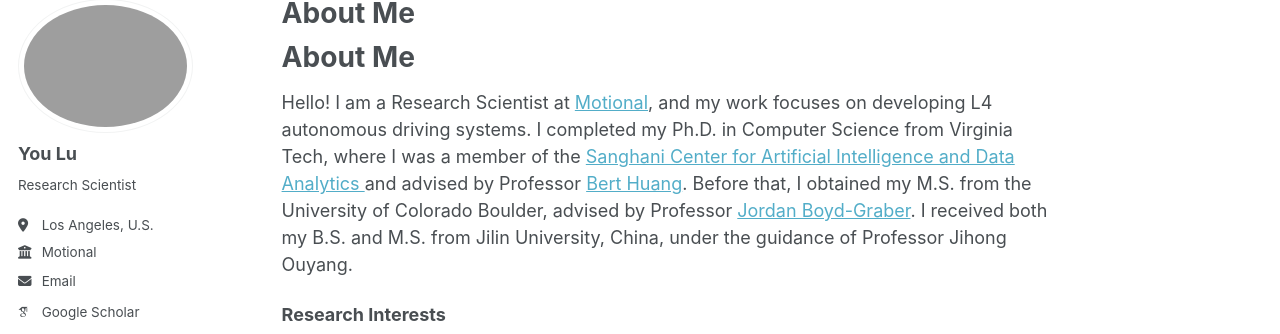
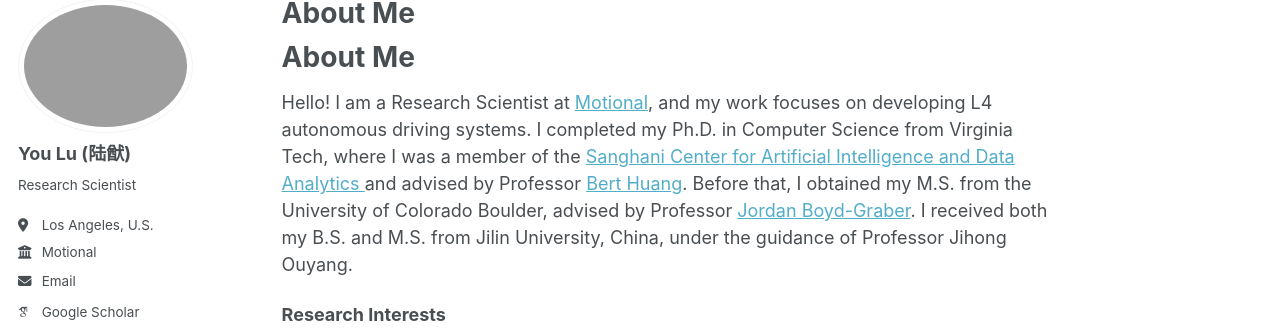
Before and after one commit to yolu1055/yolu1055.github.io, a Jekyll site: the page built from _pages/about.md, in a window 1280 px wide. Shown: the part 100-434 px from the top of the page. Built offline with Jekyll 4.4.1, drawn with Linux system fonts in a browser that asks for light colours; some web fonts are replaced; our own code applies the rules of GitHub Pages for plain Markdown files.

Commit message:
change name

```diff
--- a/_config.yml
+++ b/_config.yml
@@ -23,7 +23,7 @@ repository               : "yolu1055/yolu1055.github.io"
 author:
   # Biographic information
   avatar           : "youlu.jpg"
-  name             : "You Lu"
+  name             : "You Lu (陆猷)"
   pronouns         : # example: "she/her"
   bio              : "Research Scientist"
   location         : "Los Angeles, U.S."
```
